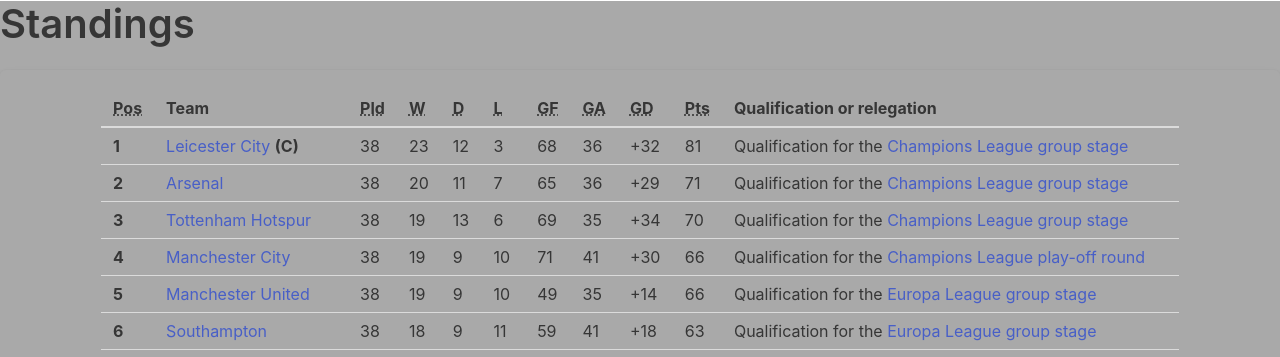
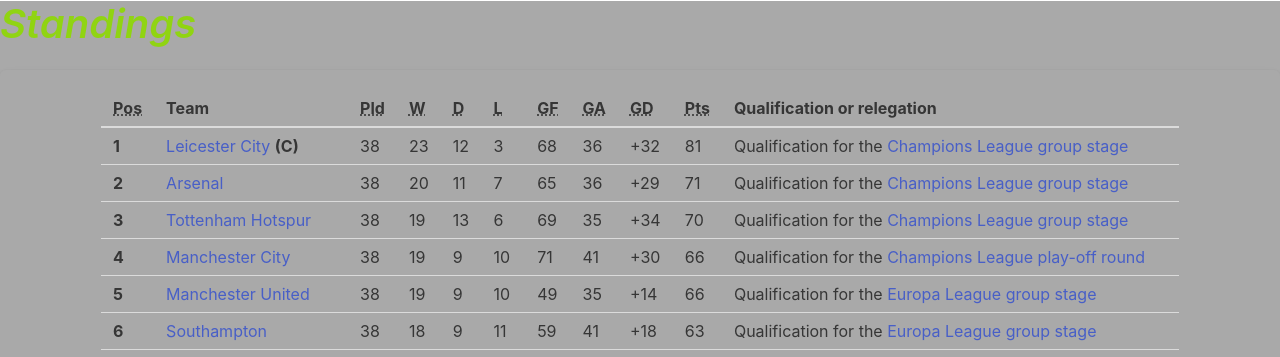
Before and after one commit to betoFlores58/Django3Views, a Django app: page /exit in a window 1280 px wide. Shown: the part 55-412 px from the top of the page. Run offline with Django 3.2, Linux system fonts and the light colour scheme.

Commit message:
[ADD] Added 'static' folder with css file.

```diff
--- a/pages_project/settings.py
+++ b/pages_project/settings.py
@@ -23,7 +23,7 @@ BASE_DIR = Path(__file__).resolve().parent.parent
 SECRET_KEY = 's)_n4=3548jo1(blhjpl$lti^gb3&qw*ludnf$k%1%=)ztj_y('
 
 # SECURITY WARNING: don't run with debug turned on in production!
-DEBUG = False
+DEBUG = True
 
 ALLOWED_HOSTS = ['*']
 
@@ -118,3 +118,5 @@ USE_TZ = True
 # https://docs.djangoproject.com/en/3.1/howto/static-files/
 
 STATIC_URL = '/static/'
+
+STATICFILES_DIRS = [os.path.join(BASE_DIR,'static')]
--- /dev/null
+++ b/static/css/base.css
@@ -0,0 +1,20 @@
+body{
+    background-color: #90d412;
+}
+
+h1{
+    font-style: oblique;
+}
+.card{
+    border: black;
+    border-color: black;
+    border-width: 10px;
+    border-radius: 10px;
+    border-style: groove;
+    padding: 5px;
+}
+#p{
+    font-style: italic;
+    font: bolder;
+    color: #90d412;
+}
--- a/templates/index.html
+++ b/templates/index.html
@@ -1,5 +1,7 @@
 
 {% block content %}
+{% load static %}
+<link rel="stylesheet" href="{% static 'css/base.css' %}">
 <link rel="stylesheet" href="https://cdn.jsdelivr.net/npm/bulma@0.9.1/css/bulma.min.css">
 <nav class="navbar" role="navigation" aria-label="main navigation">
   <div class="navbar-brand">
@@ -21,7 +23,8 @@
   </div>
 </nav>
 <br>
-<div class="container">
+<body>
+  <div class="container">
   <div class="columns">
     <div class="column">
       <div class="container is-widescreen">
@@ -118,4 +121,5 @@
     </div>
   </div>
 </div>
+</body>
 {% endblock content %}
--- a/templates/salir.html
+++ b/templates/salir.html
@@ -1,5 +1,7 @@
 {% extends 'index.html' %}
 {% block content %}
+{% load static %}
+<link rel="stylesheet" href="{% static 'css/base.css' %}">
 <link rel="stylesheet" href="https://cdn.jsdelivr.net/npm/bulma@0.9.1/css/bulma.min.css">
 <nav class="navbar" role="navigation" aria-label="main navigation">
   <div class="navbar-brand">
@@ -21,7 +23,7 @@
   </div>
 </nav>
 <body style="background-color: darkgrey;">
-  <p class="title is-2"> Standings</p>
+  <p id="p" class="title is-2">Standings</p>
 <div style="background-color: darkgrey; font-style: normal;" class="box">
   <center>
     <table style="background-color: darkgrey;" class="table is-hoverable">
```
